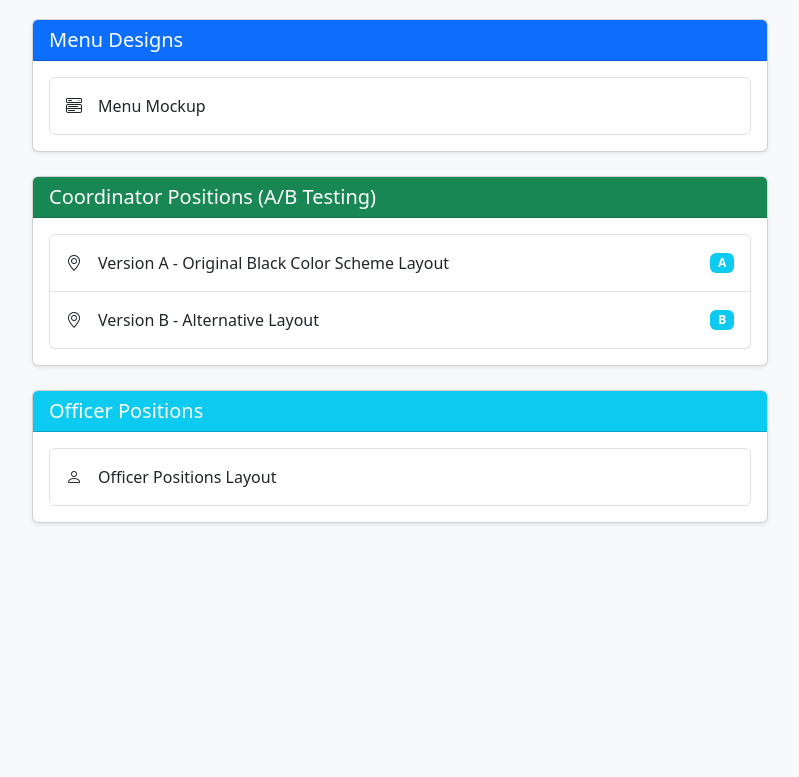
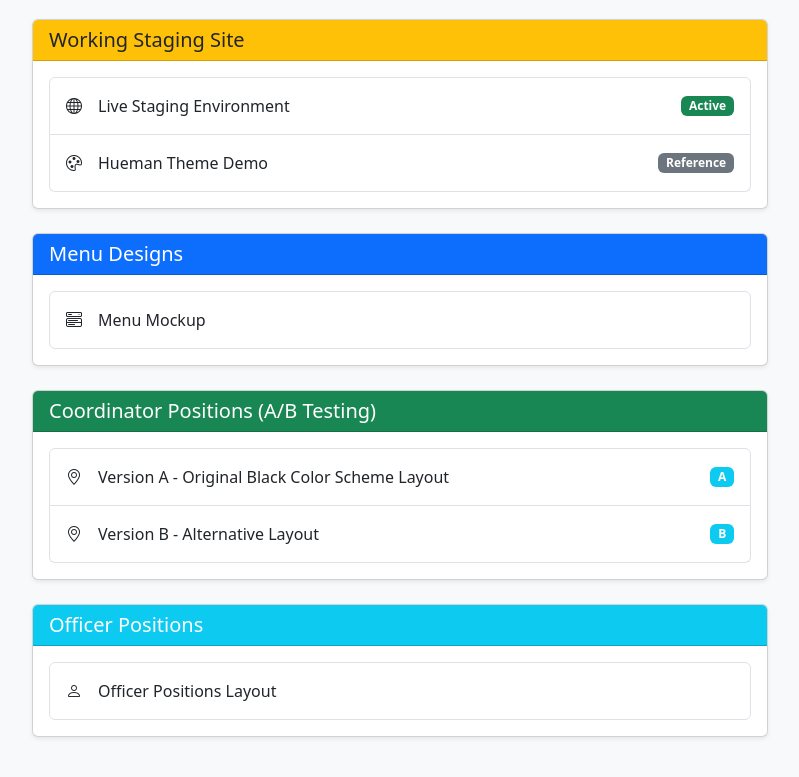
Before and after one commit to lunaray/thresh, a plain HTML site: page index.html in a window 1280 px wide. Shown: the part 101-878 px from the top of the page, without its empty margins (240-1039 px from the left). Before the commit the page ends 800 px from the top, so only its background shows below. Drawn offline with nearby package versions, Linux system fonts and the light colour scheme.

Commit message:
Add Working Staging Site section to index.html with links to live environments

```diff
--- a/index.html
+++ b/index.html
@@ -12,6 +12,27 @@
         <div class="row justify-content-center">
             <div class="col-md-8">
                 <h1 class="text-center mb-4">List of Pages</h1>
+
+                 <!-- Working Staging Site Section -->
+                 <div class="card shadow-sm mb-4">
+                    <div class="card-header bg-warning text-dark">
+                        <h5 class="mb-0">Working Staging Site</h5>
+                    </div>
+                    <div class="card-body">
+                        <div class="list-group">
+                            <a href="https://thresh.obsidianblock.xyz" class="list-group-item list-group-item-action d-flex align-items-center p-3">
+                                <i class="bi bi-globe me-3"></i>
+                                Live Staging Environment
+                                <span class="badge bg-success ms-auto">Active</span>
+                            </a>
+                            <a href="https://demo-hueman.presscustomizr.com" class="list-group-item list-group-item-action d-flex align-items-center p-3">
+                                <i class="bi bi-palette me-3"></i>
+                                Hueman Theme Demo
+                                <span class="badge bg-secondary ms-auto">Reference</span>
+                            </a>
+                        </div>
+                    </div>
+                </div>
 
                 <!-- Menu Section -->
                 <div class="card shadow-sm mb-4">
```
